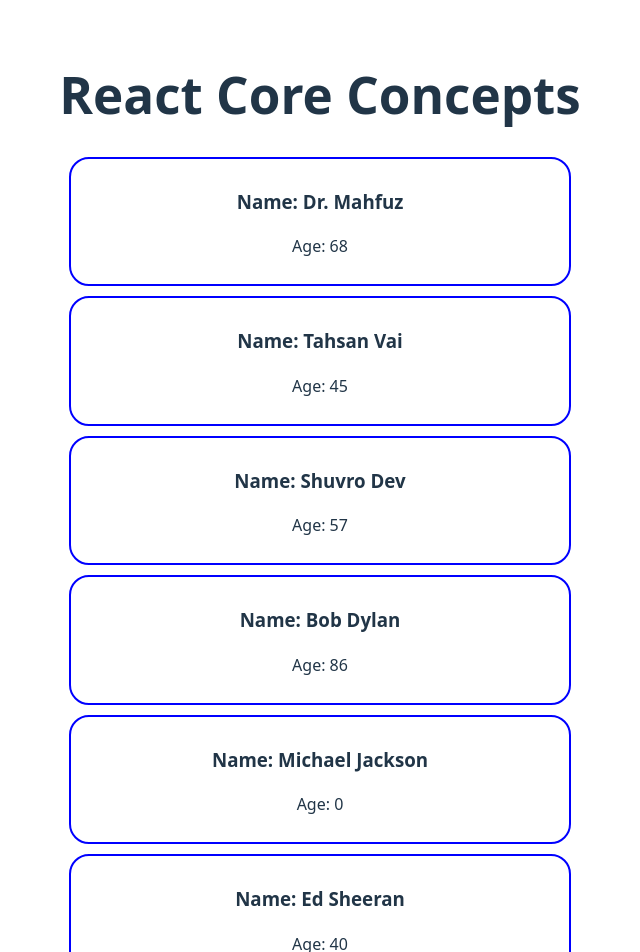
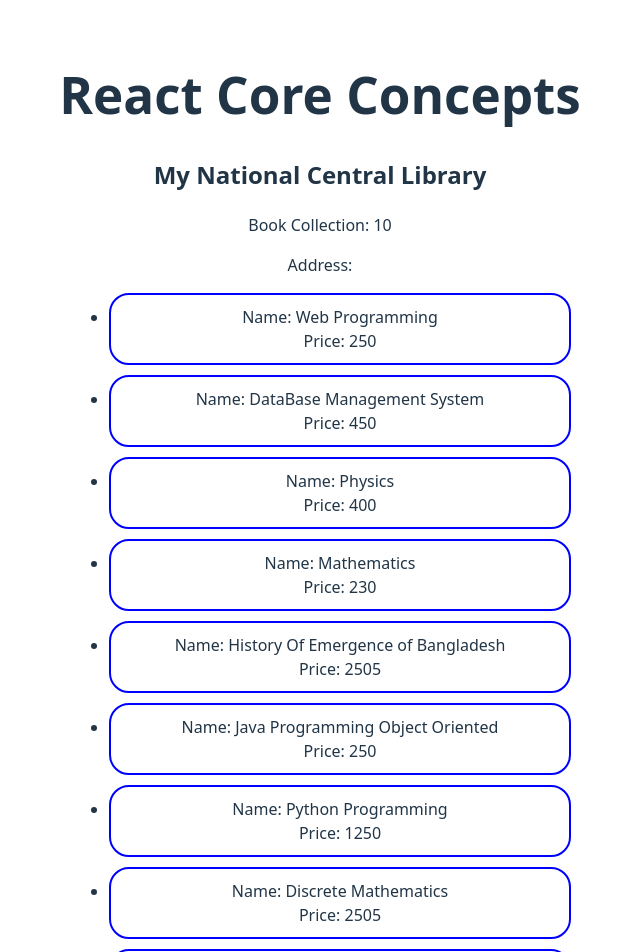
Before and after one commit to ArmanMirDeV/Exploring-Core-ReactJS-, a React (Vite) app: page / in a window 1280 px wide. Shown: the top 952 px of the page, without its empty margins (320-960 px from the left). Built offline with nearby package versions, Linux system fonts and the light colour scheme.

Commit message:
Summery and recap

```diff
--- a/src/App.css
+++ b/src/App.css
@@ -42,7 +42,7 @@
 }
 
 
-.student, .singer {
+.student, .singer, .book {
   margin: 10px ;
   padding: 10px;
   border-radius: 20px;
--- a/src/App.jsx
+++ b/src/App.jsx
@@ -4,6 +4,7 @@ import ToDo from './ToDo'
 // import Food from './ToDo.jsx'
 import Actor from './Actor';
 import Singer from './Singer';
+import Library  from './Library';
 
 
 
@@ -24,6 +25,22 @@ function App() {
   ];
 
 
+  const books = [
+    {id: 1, name: 'Web Programming', price: 250},
+    {id: 2, name: 'DataBase Management System', price: 450},
+    {id: 3, name: 'Physics', price: 400},
+    {id: 4, name: 'Mathematics', price: 230},
+    {id: 5, name: 'History Of Emergence of Bangladesh', price: 2505},
+    {id: 6, name: 'Java Programming Object Oriented', price: 250},
+    {id: 7, name: 'Python Programming', price: 1250},
+    {id: 8, name: 'Discrete Mathematics', price: 2505},
+    {id: 9, name: 'Ethics for Engineers', price: 2560},
+    {id: 10, name: 'Engineering Management', price: 750}
+  ]
+
+
+
+
   // const time = 50;
 
 
@@ -31,6 +48,9 @@ function App() {
     <>
 
       <h1>React Core Concepts</h1>
+
+     <Library books={books} ></Library>
+
 
       {
         singers.map(singer => <Singer key={singer.id} singer={singer} ></Singer>)
--- /dev/null
+++ b/src/Book.jsx
@@ -0,0 +1,7 @@
+ import './App.css'
+export default function Book({book}){
+    return <li className="book">
+        Name: {book.name}
+       <br /> Price: {book.price}
+    </li>
+}
--- /dev/null
+++ b/src/Library.jsx
@@ -0,0 +1,16 @@
+import Book from "./Book";
+
+export default function Library({ books }) {
+    return (
+        <div>
+            <h2>My National Central Library</h2>
+            <p>Book Collection: {books.length}</p>
+            <p>Address: </p>
+            <ul>
+                {
+                    books.map(book => <Book key={book.id} book = {book}></Book> )
+                }
+            </ul>
+        </div>
+    )
+}
```
Also changed, not shown: src/Summery.jsx (added, +13 -0 lines).
